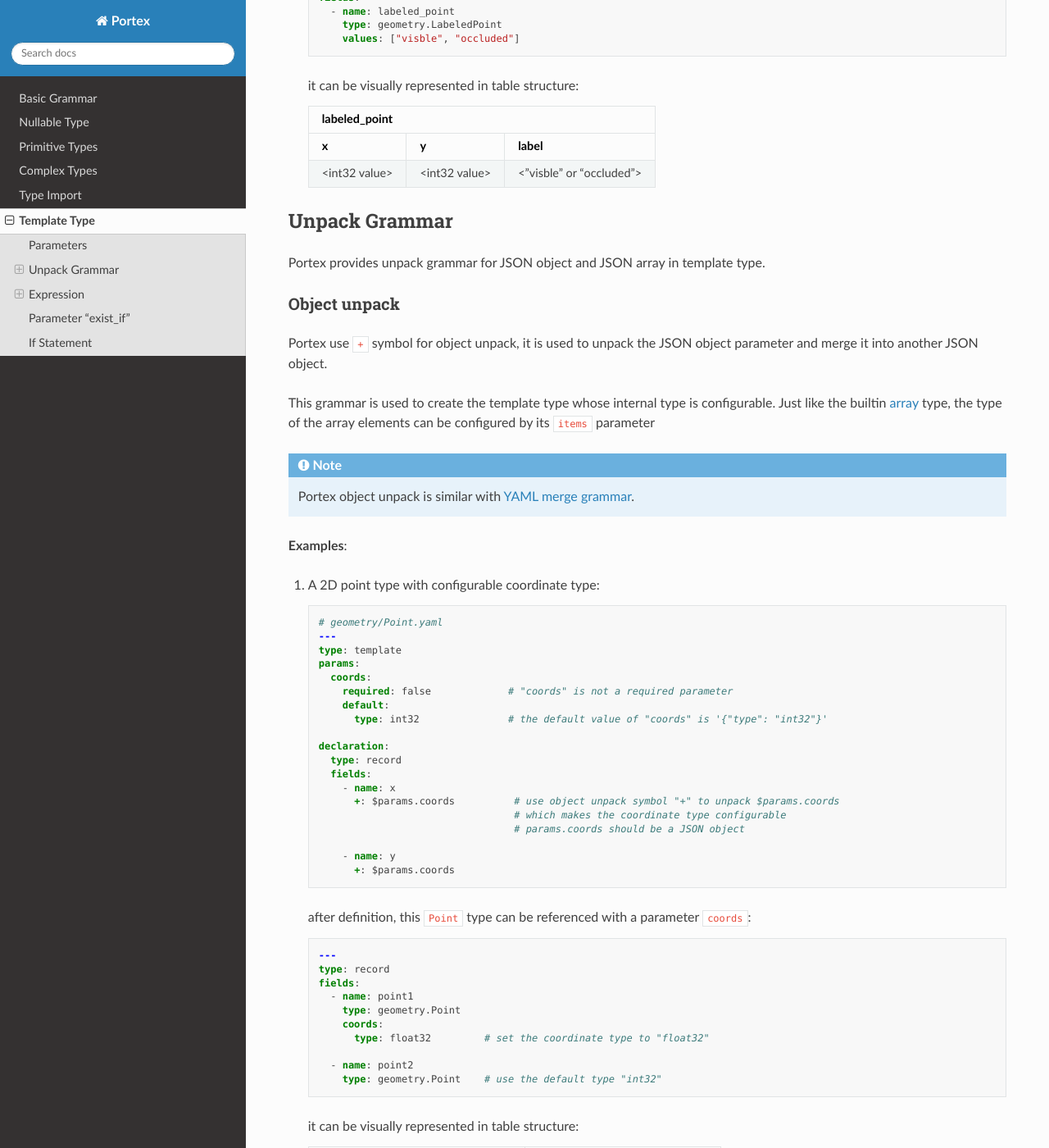
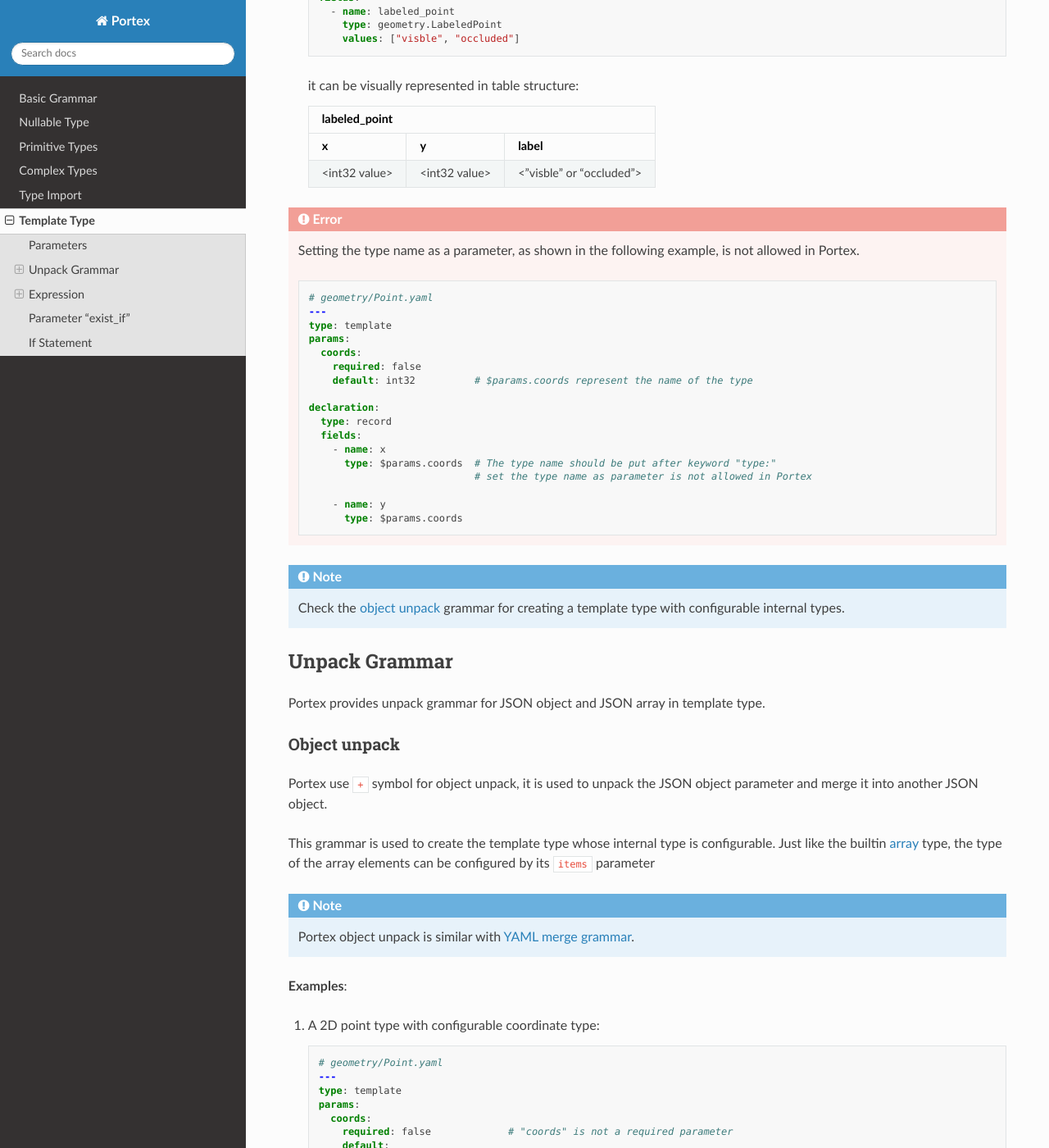
Before and after one commit to Project-OpenBytes/portex, a Sphinx documentation site: the page built from docs/source/schema/template_type.rst, in a window 1280 px wide and 1400 px high, scrolled down 2393 px. Shown: the whole window at 82% size. Built offline with Sphinx 7.4.7 and the Read the Docs theme 2.0.0, drawn with Linux system fonts in a browser that asks for light colours; some of the changed text lies outside the part shown.

Commit message:
docs: move the example of configurable type name to "Parameters" section

```diff
--- a/docs/source/schema/template_type.rst
+++ b/docs/source/schema/template_type.rst
@@ -163,11 +163,44 @@
    | <int32 value> | <int32 value> | <"visble" or "occluded"> |
    +---------------+---------------+--------------------------+
 
+.. error::
+
+   Setting the type name as a parameter, as shown in the following example, is not allowed in
+   Portex.
+
+   .. code:: yaml
+
+      # geometry/Point.yaml
+      ---
+      type: template
+      params:
+        coords:
+          required: false
+          default: int32          # $params.coords represent the name of the type
+
+      declaration:
+        type: record
+        fields:
+          - name: x
+            type: $params.coords  # The type name should be put after keyword "type:"
+                                  # set the type name as parameter is not allowed in Portex
+
+          - name: y
+            type: $params.coords
+
+.. note::
+
+   Check the :ref:`object unpack <object_unpack>` grammar for creating a template type with
+   configurable internal types.
+
+
 ****************
  Unpack Grammar
 ****************
 
 Portex provides unpack grammar for JSON object and JSON array in template type.
+
+.. _object_unpack:
 
 Object unpack
 =============
@@ -235,31 +268,6 @@
    +=================+=================+===============+===============+
    | <float32 value> | <float32 value> | <int32 value> | <int32 value> |
    +-----------------+-----------------+---------------+---------------+
-
-.. error::
-
-   | Setting the type name as a parameter is not allowed in Portex.
-   | The following negative example shows this forbidden behavior:
-
-   .. code:: yaml
-
-      # geometry/Point.yaml
-      ---
-      type: template
-      params:
-        coords:
-          required: false
-          default: int32          # $params.coords represent the name of the type
-
-      declaration:
-        type: record
-        fields:
-          - name: x
-            type: $params.coords  # The type name should be put after keyword "type:"
-                                  # set the type name as parameter is not allowed in Portex
-
-          - name: y
-            type: $params.coords
 
 Array unpack
 ============
```
